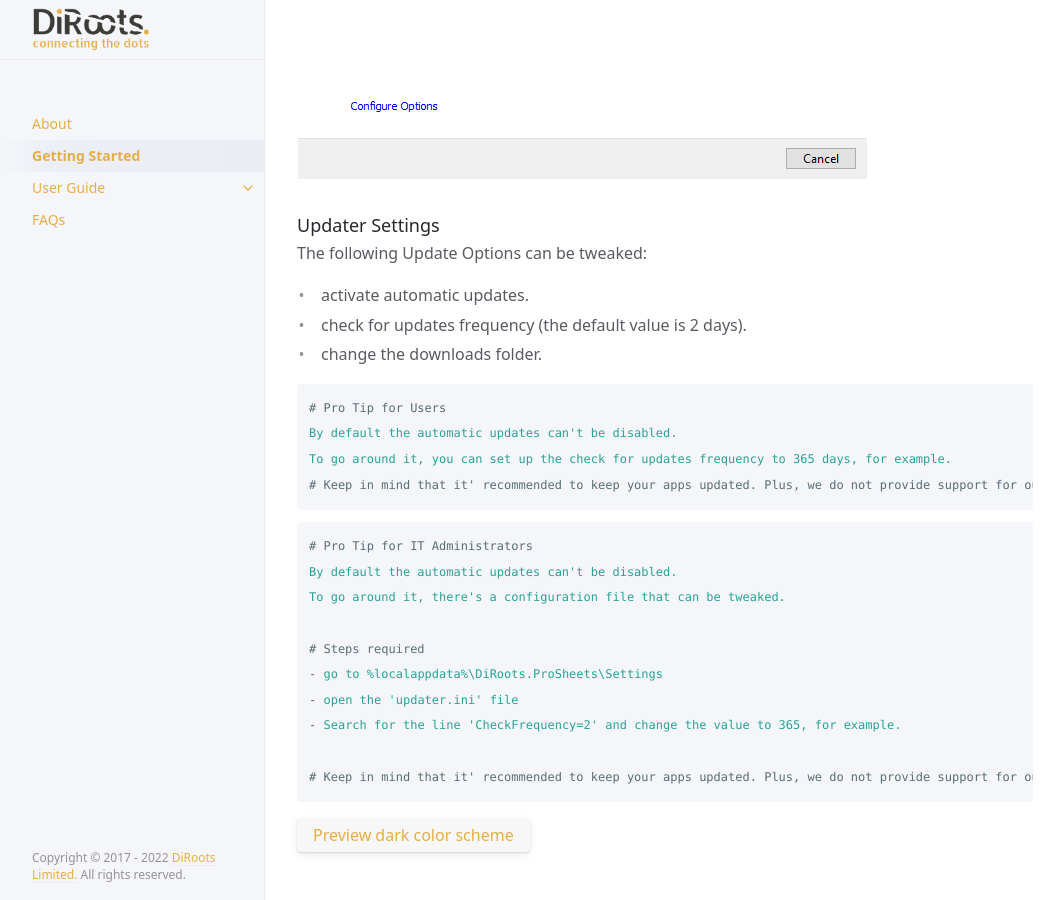
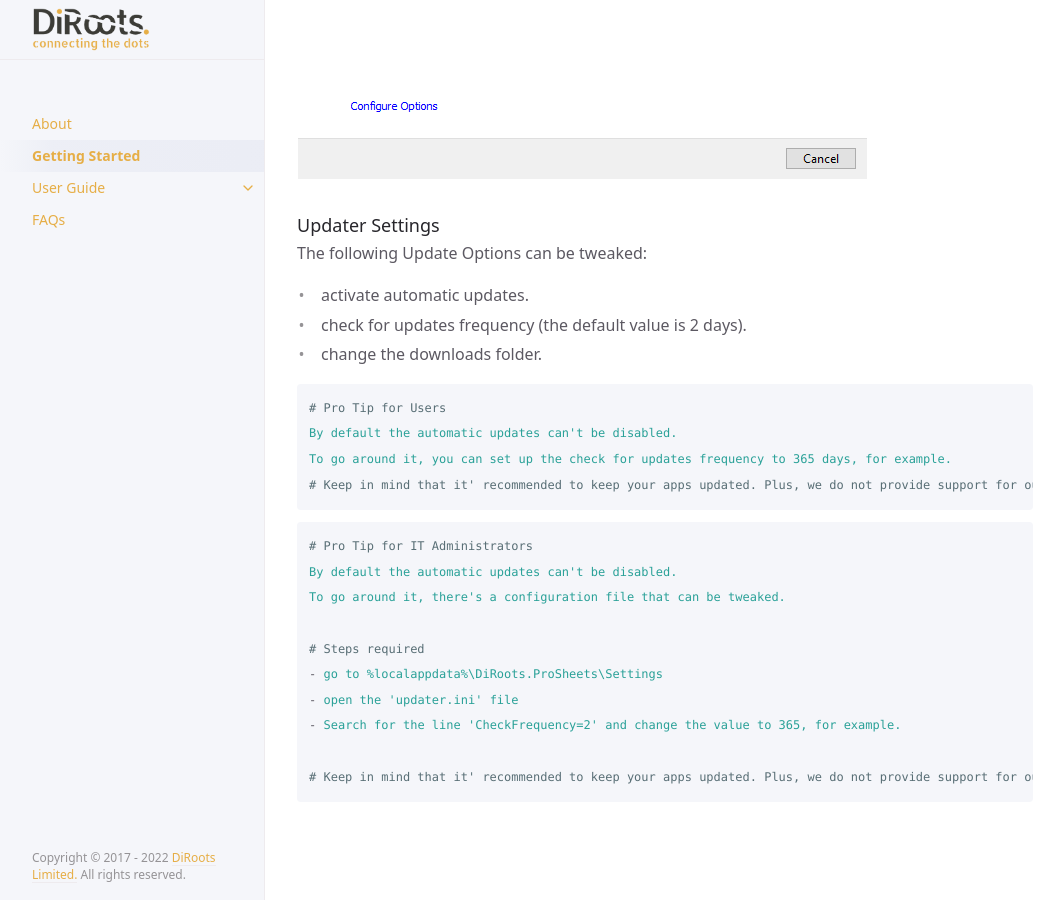
Before and after one commit to DiRoots-Limited/DiRoots.ProSheets.Releases, a Jekyll site: the page built from docs/getting-started.md, in a window 1280 px wide and 900 px high, scrolled down 4817 px. Shown: the whole window, without its empty margins (107-1171 px from the left). Built offline with Jekyll 4.4.1, drawn with Linux system fonts in a browser that asks for light colours.

Commit message:
remove dark theme switcher

````diff
--- a/docs/getting-started.md
+++ b/docs/getting-started.md
@@ -149,5 +149,3 @@ To go around it, there's a configuration file that can be tweaked.
 
 # Keep in mind that it' recommended to keep your apps updated. Plus, we do not provide support for outdated applications.
 ```
-
-<button class="btn js-toggle-dark-mode">Preview dark color scheme</button>
````
